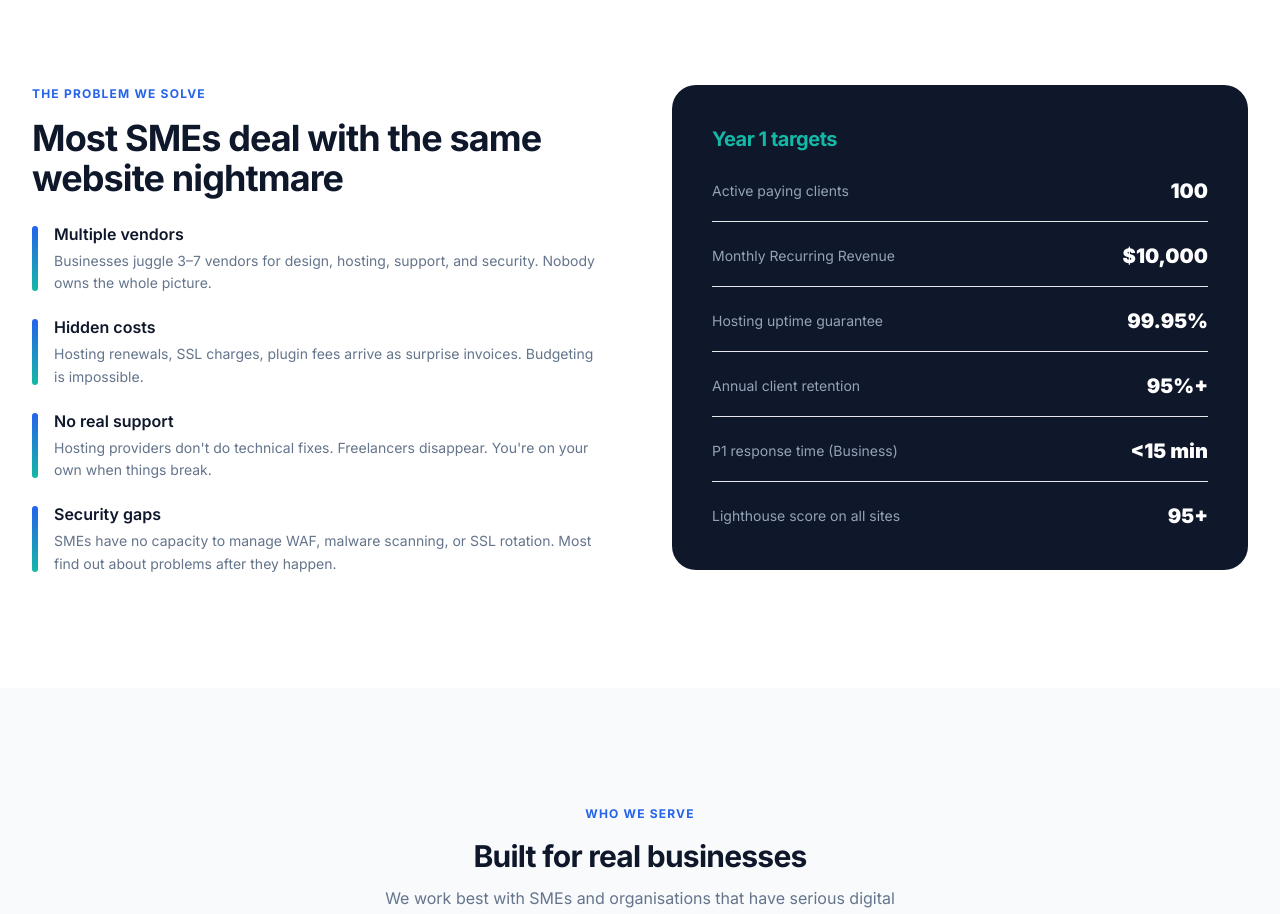
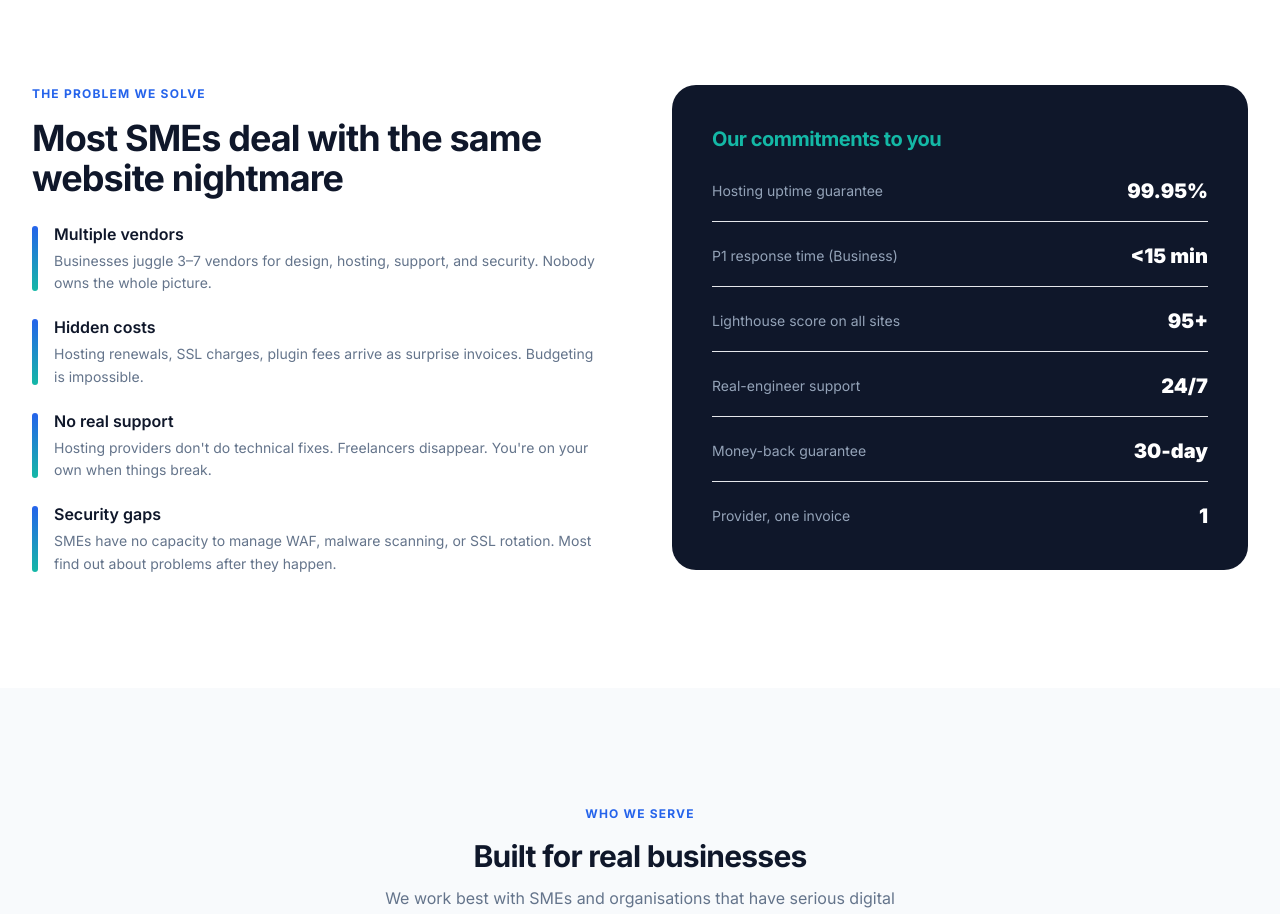
Before and after one commit to bazionwebs/bazionweb, a Next.js app in the folder apps/web/: page /about in a window 1280 px wide. Shown: the part 1660-2574 px from the top of the page. Built offline with nearby package versions, Linux system fonts and the light colour scheme.

Commit message:
fix(about): replace internal Year-1 targets card with client commitments

```diff
--- a/apps/web/src/app/(public)/about/page.tsx
+++ b/apps/web/src/app/(public)/about/page.tsx
@@ -167,22 +167,19 @@ export default function AboutPage() {
               </div>
             </div>
             <div className="bg-[#0F172A] rounded-3xl p-8 md:p-10 text-white">
-              <h3 className="text-xl font-bold mb-6 text-[#14B8A6]">Year 1 targets</h3>
+              <h3 className="text-xl font-bold mb-6 text-[#14B8A6]">Our commitments to you</h3>
               <div className="space-y-5">
                 {[
-                  ['100', 'Active paying clients'],
-                  ['$10,000', 'Monthly Recurring Revenue'],
                   ['99.95%', 'Hosting uptime guarantee'],
-                  ['95%+', 'Annual client retention'],
-                  ['&lt;15 min', 'P1 response time (Business)'],
+                  ['<15 min', 'P1 response time (Business)'],
                   ['95+', 'Lighthouse score on all sites'],
+                  ['24/7', 'Real-engineer support'],
+                  ['30-day', 'Money-back guarantee'],
+                  ['1', 'Provider, one invoice'],
                 ].map(([val, label]) => (
                   <div key={label} className="flex items-center justify-between border-b border-white/8 pb-4 last:border-0 last:pb-0">
                     <span className="text-slate-400 text-sm">{label}</span>
-                    <span
-                      className="text-xl font-black text-white"
-                      dangerouslySetInnerHTML={{ __html: val }}
-                    />
+                    <span className="text-xl font-black text-white">{val}</span>
                   </div>
                 ))}
               </div>
```
